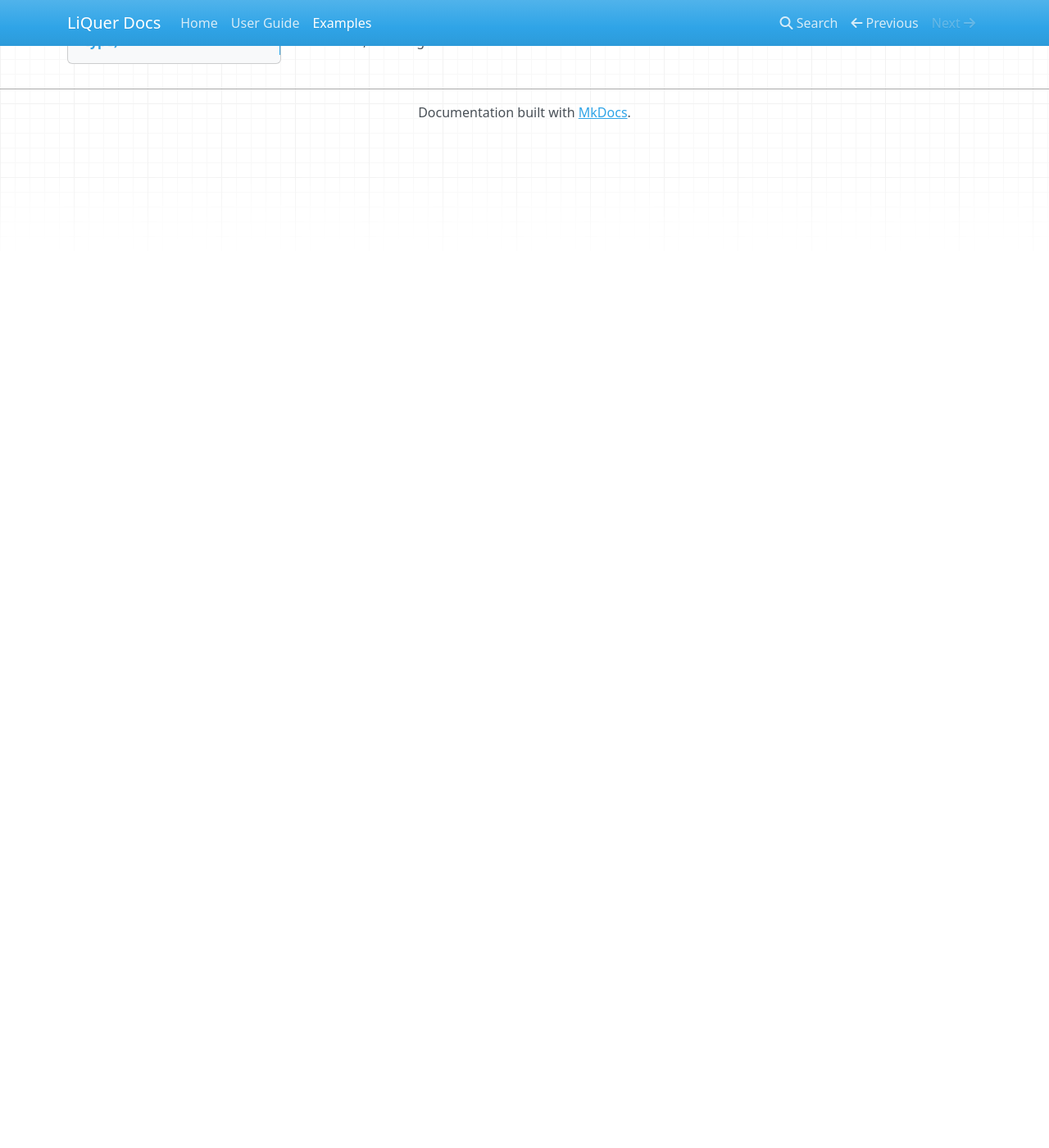
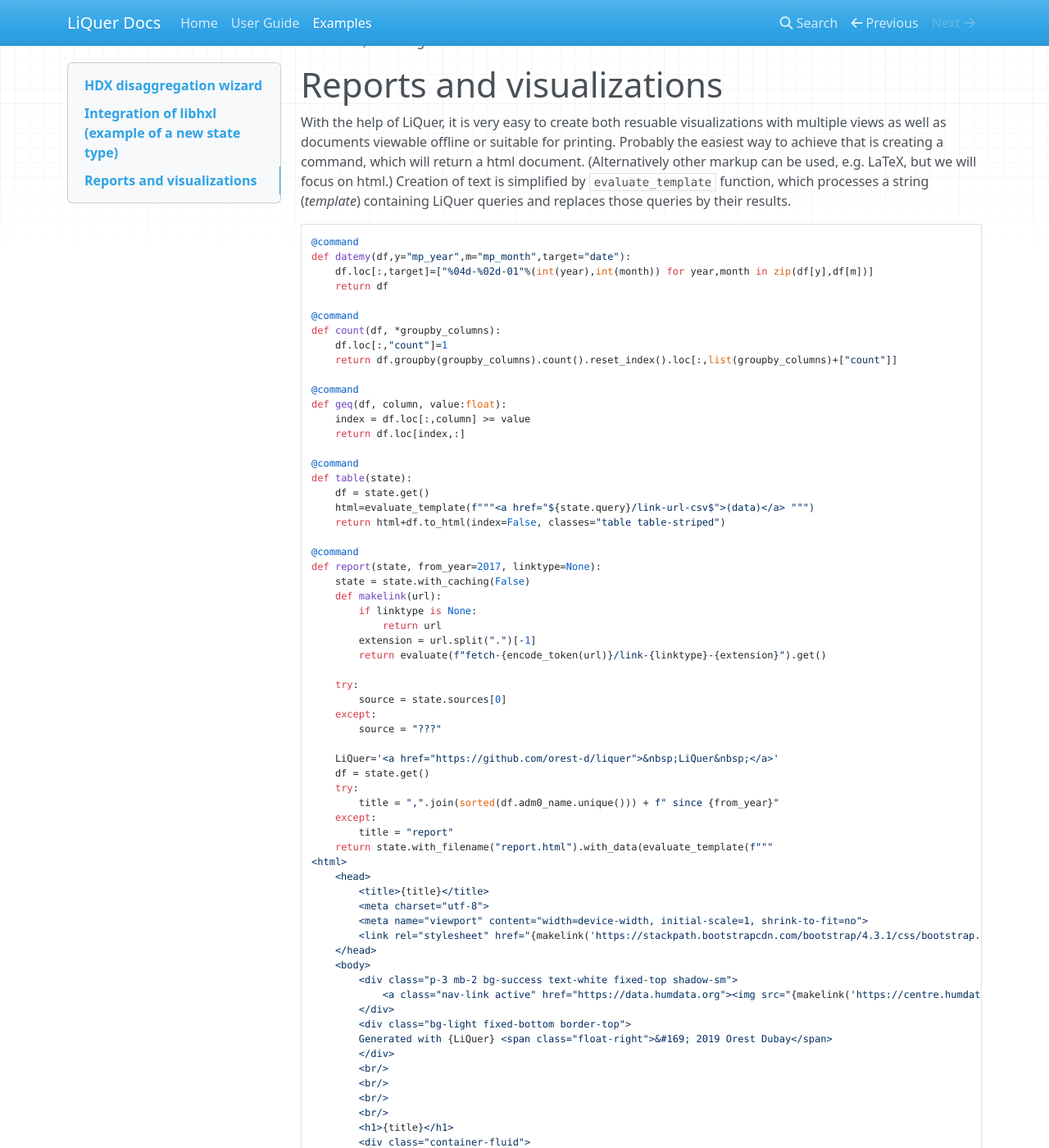
Before and after one commit to orest-d/liquer, an MkDocs documentation site: the page built from docs/examples.md, in a window 1280 px wide and 1400 px high, scrolled down 2511 px. Shown: the whole window at 82% size. Built offline with MkDocs 1.6.1, drawn with Linux system fonts in a browser that asks for light colours; nearby versions of some CDN libraries; before the commit the page ends 2676 px from its top, so only the background shows below that; some of the changed text lies outside the part shown.

Commit message:
report example doc in progress; adding ext/__init__.py

````diff
--- a/docs/examples.md
+++ b/docs/examples.md
@@ -37,7 +37,7 @@ which pandas doesn't - hence the ``liquer.ext.lq_hxl`` module.
 In order to allow libhxl objects to be used in liquer,
 we need to define a state type: ``HxlStateType``.
 
-```
+```python
 import hxl
 from liquer.state_types import StateType, register_state_type, mimetype_from_extension
 
@@ -50,7 +50,7 @@ The ``identifier`` is important e.g. for caching,
 where it is stored as a part of metadata and it
 tells what StateType should be used for deserialization.
 
-```
+```python
     def default_extension(self):
         "Default file extension for the state type"
         return "csv"
@@ -71,7 +71,7 @@ Note that serialization and deserialization do not necessarily need
 to support the same formats. E.g. html is quite nice to support
 in serialization, but it is too unspecific for a deserialization.
 
-```
+```python
     def as_bytes(self, data, extension=None):
         """Serialize data as bytes
         File extension may be provided and influence the serialization format.
@@ -111,7 +111,7 @@ that the data in the cache will not become unintentionally
 modified. That's why the state type should define ``copy`` method.
 Since libhxl dataset is immutable (?), it is OK to return just the data without making a copy.
 
-```
+```python
     def copy(self, data):
         """Make a deep copy of the data"""
         return data
@@ -120,7 +120,7 @@ Since libhxl dataset is immutable (?), it is OK to return just the data without
 Once the state type class is defined, a state type instance
 is created and registered
 
-```
+```python
 HXL_DATASET_STATE_TYPE = HxlStateType()
 register_state_type(hxl.Dataset, HXL_DATASET_STATE_TYPE)
 register_state_type(hxl.io.HXLReader, HXL_DATASET_STATE_TYPE)
@@ -138,3 +138,97 @@ Actually, the state type may not define a serialization and/or deserialization.
 or serialization is otherwise undesirable. Such state types would be perfectly legal - they just could be neither cached nor served by the liquer web server. However, they could be inside the query, e.g.
 if matplotlib figure would be followed by image creation command,
 the image could be both served and cached.
+
+# Reports and visualizations
+
+With the help of LiQuer, it is very easy to create both resuable visualizations with multiple views
+as well as documents viewable offline or suitable for printing. Probably the easiest way to achieve that
+is creating a command, which will return a html document.
+(Alternatively other markup can be used, e.g. LaTeX, but we will focus on html.)
+Creation of text is simplified by ``evaluate_template`` function, which processes a string (*template*)
+containing LiQuer queries and replaces those queries by their results.
+
+```python
+@command
+def datemy(df,y="mp_year",m="mp_month",target="date"):
+    df.loc[:,target]=["%04d-%02d-01"%(int(year),int(month)) for year,month in zip(df[y],df[m])]
+    return df
+
+@command
+def count(df, *groupby_columns):
+    df.loc[:,"count"]=1
+    return df.groupby(groupby_columns).count().reset_index().loc[:,list(groupby_columns)+["count"]]
+
+@command
+def geq(df, column, value:float):
+    index = df.loc[:,column] >= value
+    return df.loc[index,:]
+
+@command
+def table(state):
+    df = state.get()
+    html=evaluate_template(f"""<a href="${state.query}/link-url-csv$">(data)</a> """)
+    return html+df.to_html(index=False, classes="table table-striped")
+
+@command
+def report(state, from_year=2017, linktype=None):
+    state = state.with_caching(False)
+    def makelink(url):
+        if linktype is None:
+            return url
+        extension = url.split(".")[-1]
+        return evaluate(f"fetch-{encode_token(url)}/link-{linktype}-{extension}").get()
+
+    try:
+        source = state.sources[0]
+    except:
+        source = "???"
+
+    LiQuer='<a href="https://github.com/orest-d/liquer">&nbsp;LiQuer&nbsp;</a>'
+    df = state.get()
+    try:
+        title = ",".join(sorted(df.adm0_name.unique())) + f" since {from_year}"
+    except:
+        title = "report"
+    return state.with_filename("report.html").with_data(evaluate_template(f"""
+<html>
+    <head>
+        <title>{title}</title>
+        <meta charset="utf-8">
+        <meta name="viewport" content="width=device-width, initial-scale=1, shrink-to-fit=no">
+        <link rel="stylesheet" href="{makelink('https://stackpath.bootstrapcdn.com/bootstrap/4.3.1/css/bootstrap.min.css')}" integrity="sha384-ggOyR0iXCbMQv3Xipma34MD+dH/1fQ784/j6cY/iJTQUOhcWr7x9JvoRxT2MZw1T" crossorigin="anonymous">
+    </head>
+    <body>
+        <div class="p-3 mb-2 bg-success text-white fixed-top shadow-sm">
+            <a class="nav-link active" href="https://data.humdata.org"><img src="{makelink('https://centre.humdata.org/wp-content/uploads/hdx_new_logo_accronym2.png')}" style="height:30px;" alt="HDX"></a>
+        </div>
+        <div class="bg-light fixed-bottom border-top">
+        Generated with {LiQuer} <span class="float-right">&#169; 2019 Orest Dubay</span>
+        </div>
+        <br/>
+        <br/>
+        <br/>
+        <br/>
+        <h1>{title}</h1>
+        <div class="container-fluid">
+            <div class="row">
+                Data originate from <a href="{source}">&nbsp;{source}&nbsp;</a> were processed via a {LiQuer} service.
+                Only data after {from_year} are shown (<a href="${state.query}/datemy/geq-mp_year-{from_year}/link-url-csv$">data</a>),
+                complete data are <a href="${state.query}/datemy/link-url$">&nbsp;here</a>.
+            </div>
+            <div class="row">
+                <div class="col-md-6" style="height:50%;">${state.query}/datemy/geq-mp_year-{from_year}/groupby_mean-mp_price-date-cm_name/plotly_chart-xys-date-mp_price-cm_name$</div>
+                <div class="col-md-6" style="height:50%;">${state.query}/datemy/geq-mp_year-{from_year}/count-adm1_name/plotly_chart-piexs-count-adm1_name$</div>
+            </div>
+            <div class="row">
+                <div class="col-md-6" style="height:50%;">
+                <h2>Average prices</h2>
+                ${state.query}/datemy/geq-mp_year-{from_year}/groupby_mean-mp_price-cm_name/table$</div>
+                <div class="col-md-6" style="height:50%;">
+                <h2>Observations</h2>
+                ${state.query}/datemy/geq-mp_year-{from_year}/count-adm1_name/table$</div>
+            </div>
+    </body>
+</html>
+    """))
+```
````
Also changed, not shown: 1 other file.
